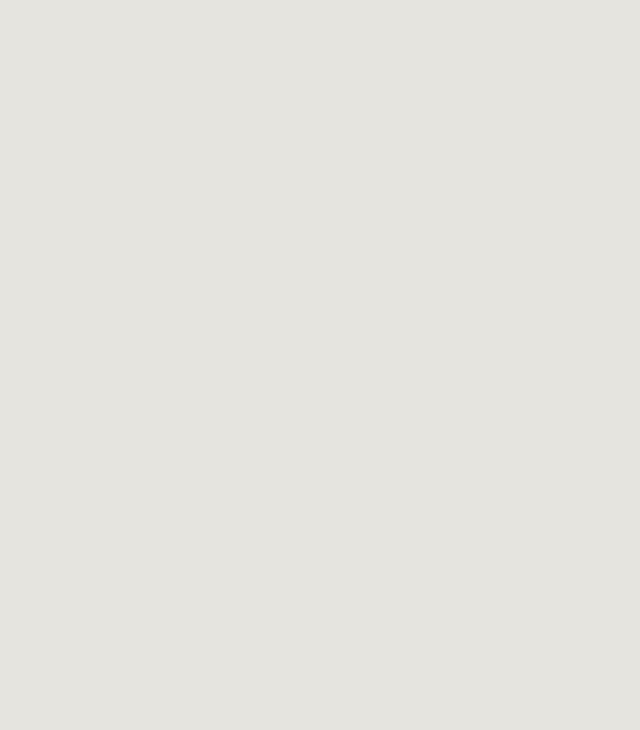
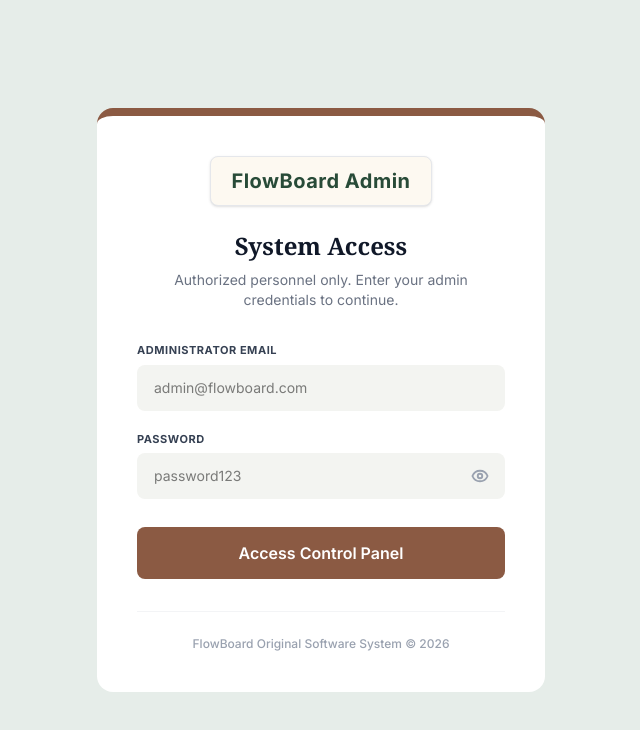
Before and after one commit to malfiya1212/flowboard_frontend, a React (Vite) app: page /AdminLogin in a window 1280 px wide. Before the commit this address had no page. Shown: the top 730 px of the page, without its empty margins (319-959 px from the left). Built offline with nearby package versions, Linux system fonts and the light colour scheme; a web font is replaced by a local one.

Commit message:
updata some functionality

```diff
--- a/src/Admin/AdminLogin.tsx
+++ b/src/Admin/AdminLogin.tsx
@@ -12,7 +12,6 @@ export default function AdminLogin() {
 
   const handleAdminLogin = (e: React.FormEvent) => {
     e.preventDefault();
-    // Properly mock the Admin role payload for the context
     login({ id: 'admin_01', name: 'System Admin', email, role: 'Admin' });
     navigate('/admin');
   };
@@ -77,9 +76,10 @@ export default function AdminLogin() {
             </div>
           </div>
 
+          {/* FIXED BUTTON: Changed bg-[rgb(...)] to bg-[#8B5A43] so the white text is visible */}
           <button
             type="submit"
-            className="w-full bg-[rgb(228, 214, 207)] text-white rounded-lg py-3.5 mt-2 font-semibold hover:bg-[#6A4331] hover:shadow-lg hover:-translate-y-0.5 active:translate-y-0 active:shadow-md transition-all duration-200"
+            className="w-full bg-[#8B5A43] text-white rounded-lg py-3.5 mt-2 font-semibold hover:bg-[#6A4331] hover:shadow-lg hover:-translate-y-0.5 active:translate-y-0 active:shadow-md transition-all duration-200"
           >
             Access Control Panel
           </button>
--- a/src/Admin/admindashiord.tsx
+++ b/src/Admin/admindashiord.tsx
@@ -90,7 +90,7 @@ export default function AdminDashboard() {
 
   const handleLogout = () => {
     logout();
-    navigate('/admin-login');
+    navigate('/AdminLogin');
   };
 
   const handleResetPassword = (email: string) => {
@@ -610,7 +610,7 @@ export default function AdminDashboard() {
   };
 
   return (
-    <div className={`flex h-screen font-sans relative transition-colors duration-300 ${isDarkMode ? 'bg-gray-900' : 'bg-[#0A0B08]'}`}>
+    <div className={`flex h-screen font-sans relative transition-colors duration-300 ${isDarkMode ? 'bg-gray-900' : 'bg-[rgb(243, 251, 227)]'}`}>
       {isMobileMenuOpen && <div className="fixed inset-0 bg-black/50 z-40 lg:hidden backdrop-blur-sm transition-opacity" onClick={() => setIsMobileMenuOpen(false)} />}
 
       <aside className={`fixed lg:static inset-y-0 left-0 z-50 w-72 bg-[#284B38] text-white transition-transform duration-300 ease-in-out flex flex-col shadow-2xl lg:shadow-none ${isMobileMenuOpen ? 'translate-x-0' : '-translate-x-full lg:translate-x-0'}`}>
@@ -645,7 +645,7 @@ export default function AdminDashboard() {
             </div>
           </div>
           <button onClick={handleLogout} className="w-full flex items-center justify-center gap-2 px-4 py-2.5 rounded-lg text-sm font-bold text-red-200 bg-red-500/10 hover:bg-red-500/20 hover:text-red-100 transition-colors border border-red-500/20">
-            <LogOut size={16} strokeWidth={2.5} /> Secure Logout
+            <LogOut size={16} strokeWidth={2.5} />  Logout
           </button>
         </div>
       </aside>
--- a/src/App.tsx
+++ b/src/App.tsx
@@ -9,7 +9,7 @@ import Signup from './pages/auth/signup';
 import ForgotPassword from './pages/auth/forgetpassword';
 
 // Admin Pages
-import AdminLogin from './Admin//AdminLogin'; // <-- New Admin Login Page
+import AdminLogin from './Admin/AdminLogin'; // <-- New Admin Login Page
 import AdminDashboard from './Admin/admindashiord';
 
 // Mock standard dashboard for Developers/Scrum Masters
@@ -27,9 +27,9 @@ export default function App() {
           <Route path="/forgot-password" element={<ForgotPassword />} />
           <Route path="/dashboard" element={<StandardDashboard />} />
 
-          {/* Secure Admin Routes (Separated) */}
-         <Route element="{<AdminLogin" path="/admin-login"/>
-          <Route path="/admin" element={<AdminDashboard />} />
+        {/* Secure Admin Routes (Separated) */}
+        <Route path="/AdminLogin" element={<AdminLogin />} />
+        <Route path="/admin" element={<AdminDashboard />} />
         </Routes>
       </Router>
     </AuthProvider>
--- a/src/pages/auth/login.tsx
+++ b/src/pages/auth/login.tsx
@@ -73,7 +73,7 @@ export default function Login() {
           </div>
 
           <h2 className="text-2xl font-serif font-bold text-gray-900 mb-1">Welcome back</h2>
-          <p className="text-sm text-gray-500 mb-8">Log in to continue to your workspace.</p>
+
 
           <form onSubmit={handleLogin} className="space-y-5">
             <div>
```
Also changed, not shown: src/types.tsx (added, +30 -0 lines).
